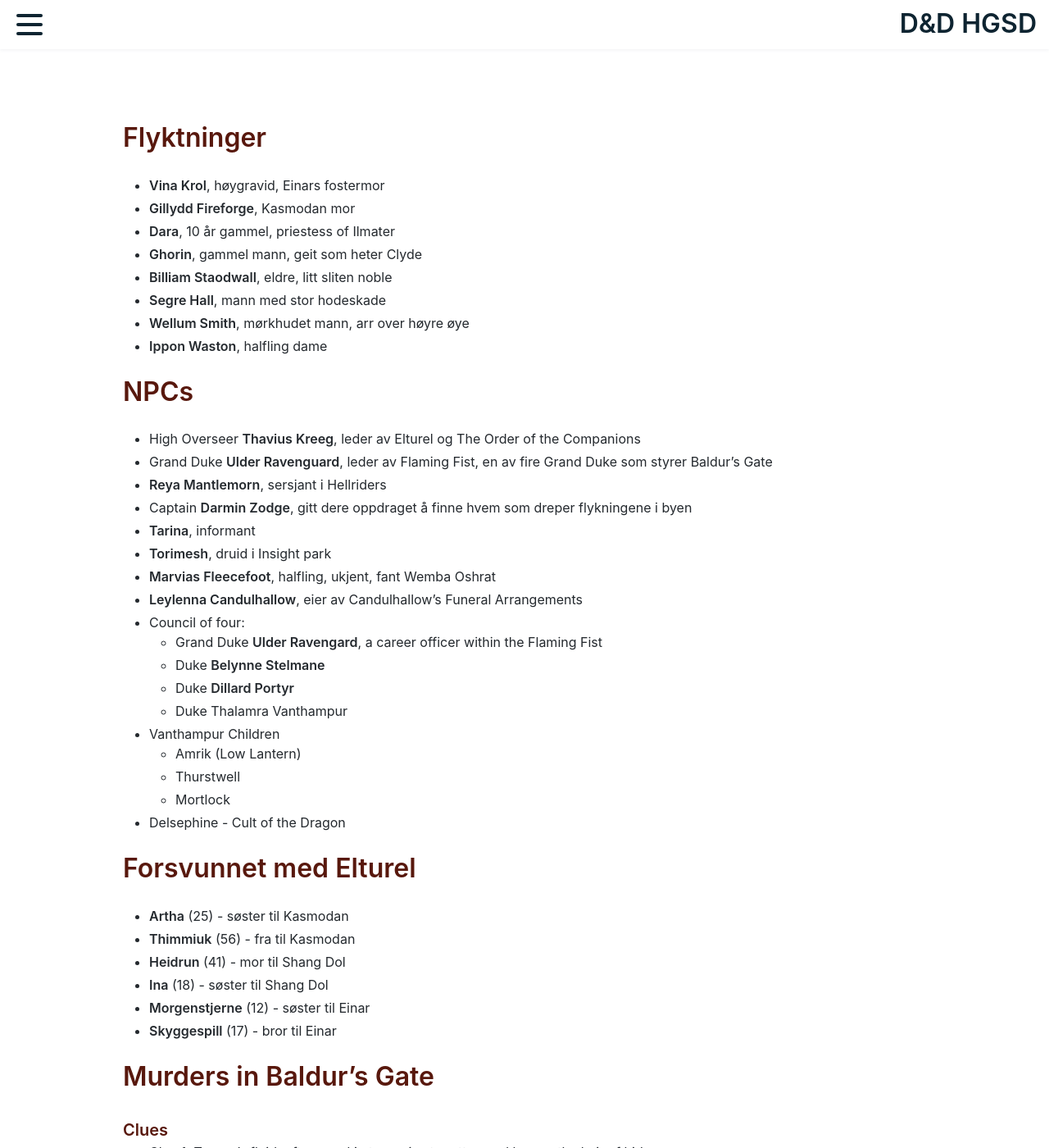
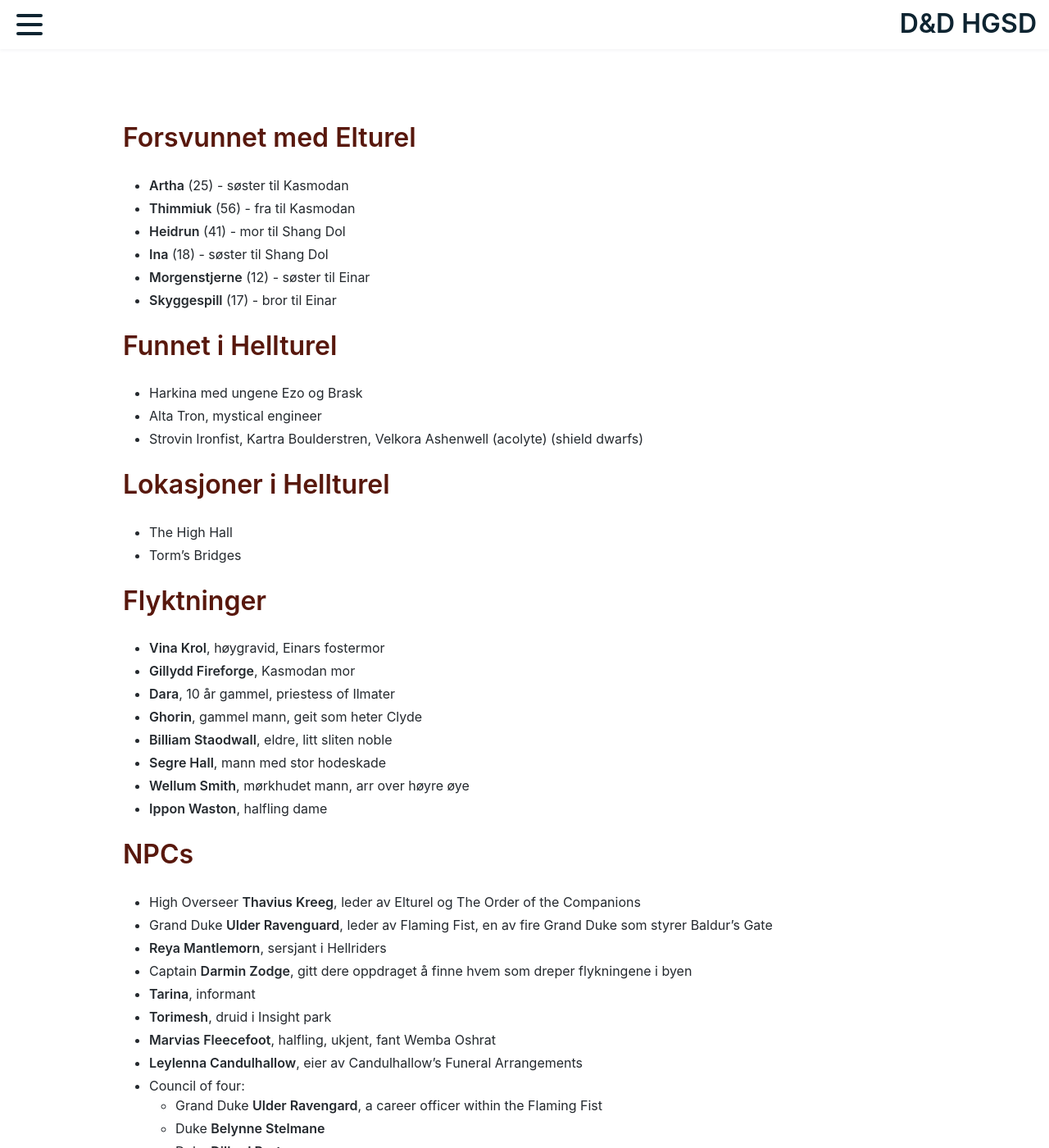
Before and after one commit to mrhelgeklausen/Legacy-of-the-Hellriders, a Jekyll site: the page built from npcs.md, in a window 1280 px wide and 1400 px high. Shown: the whole window at 82% size. Built offline with Jekyll 4.4.1, drawn with Linux system fonts in a browser that asks for light colours; our own code applies the rules of GitHub Pages for plain Markdown files.

Commit message:
Update npcs.md

```diff
--- a/npcs.md
+++ b/npcs.md
@@ -1,3 +1,28 @@
+
+# Forsvunnet med Elturel
+- **Artha** (25) - søster til Kasmodan
+- **Thimmiuk** (56) - fra til Kasmodan
+- **Heidrun** (41) - mor til Shang Dol
+- **Ina** (18) - søster til Shang Dol
+- **Morgenstjerne** (12) - søster til Einar
+- **Skyggespill** (17) - bror til Einar
+
+# Funnet i Hellturel
+- Harkina med ungene Ezo og Brask
+- Alta Tron, mystical engineer
+- Strovin Ironfist, Kartra Boulderstren, Velkora Ashenwell (acolyte) (shield dwarfs)
+
+# Lokasjoner i Hellturel
+- The High Hall
+- Torm's Bridges
+
+
+
+
+
+
+
+
 # Flyktninger
 
 - **Vina Krol**, høygravid, Einars fostermor
```
Also changed, not shown: other parts of npcs.md (+0 -8 lines).
